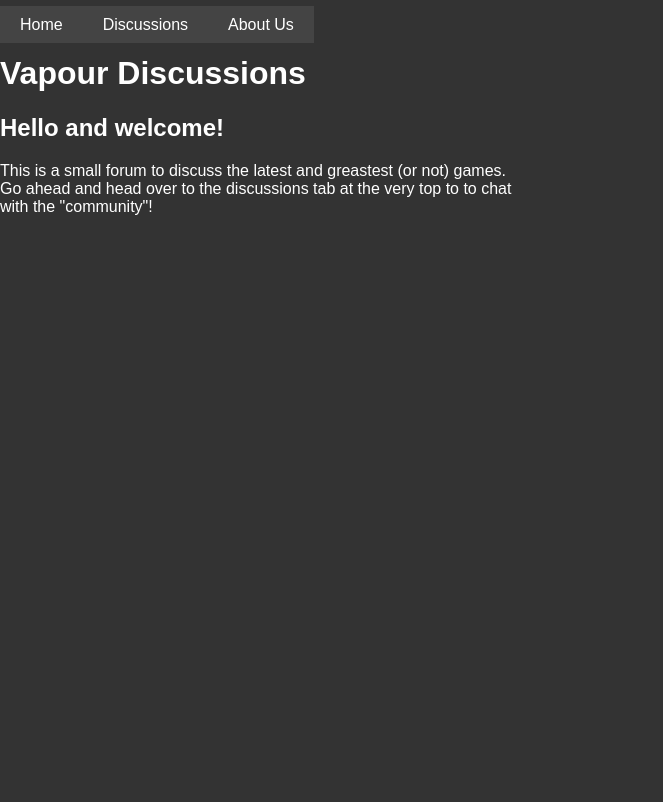
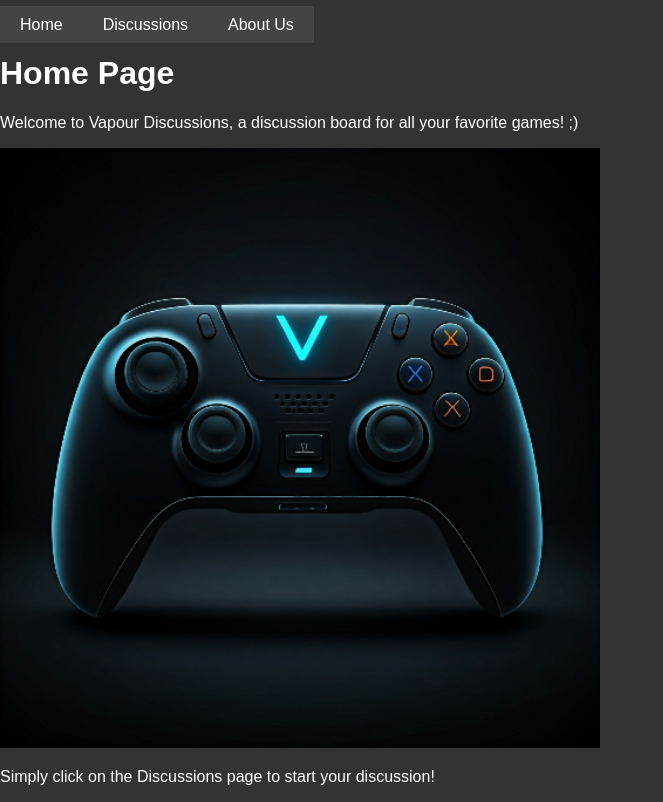
Before and after one commit to TWebb98/Web_Programming_Website, a React (Create React App) app in the folder Project/: page / in a window 1280 px wide. Shown: the whole page, without its empty margins (0-663 px from the left). Built offline with nearby package versions, Linux system fonts and the light colour scheme.

Commit message:
Move "Home.js" to pages folder

```diff
--- a/Project/src/pages/Home.js
+++ b/Project/src/pages/Home.js
@@ -1,16 +1,14 @@
 //Goes in Pages
 import React from 'react';
+import logo from '../assets/logo.png'; // Adjust the path as needed
 
 const Home = () => {
     return (
-        <div id='homeIntro'>
-            <h1>Vapour Discussions</h1>
-            <h2>Hello and welcome!</h2>
-            <p>
-                This is a small forum to discuss the latest and greastest (or not) games.
-                Go ahead and head over to the discussions tab at the very top to
-                to chat with the "community"!
-            </p>
+        <div>
+            <h1>Home Page</h1>
+            <p>Welcome to Vapour Discussions, a discussion board for all your favorite games! ;) </p>
+            <img src={logo} alt="Vapour Logo" style={{ width: '600px', height: 'auto' }} />
+            <p>Simply click on the Discussions page to start your discussion!</p>
         </div>
     );
 };
```
Also changed, not shown: Project/Home.js (deleted, +0 -16 lines).
